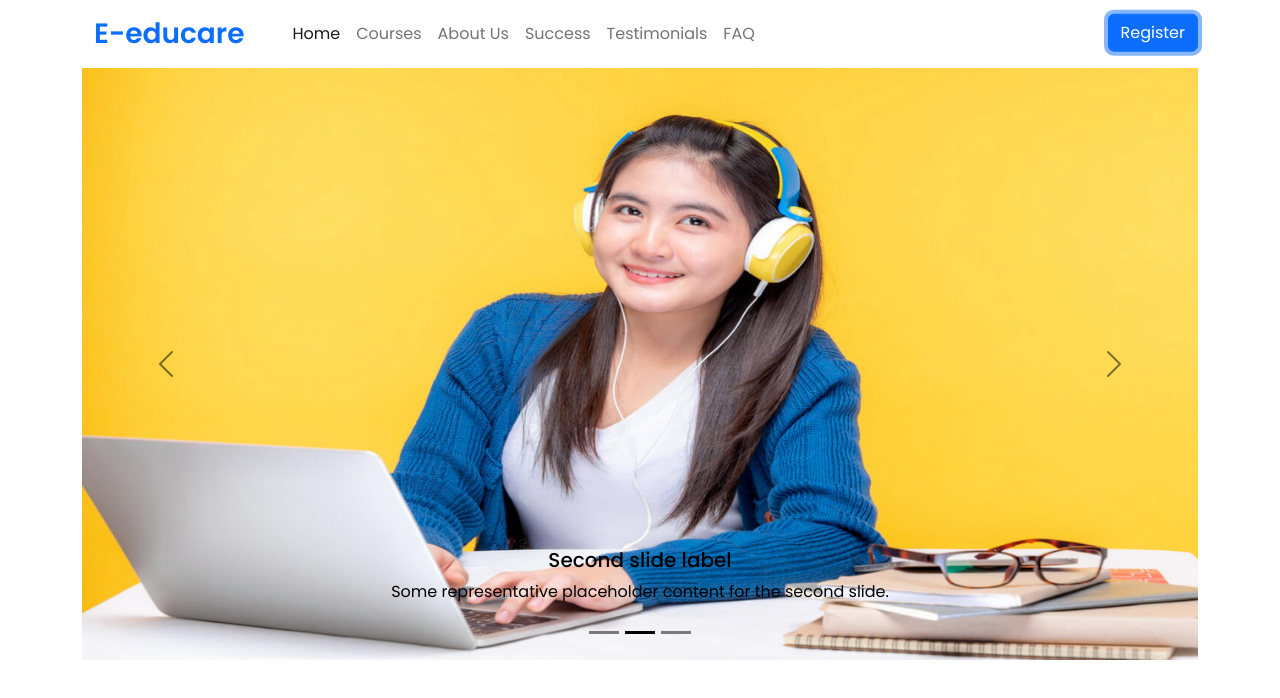
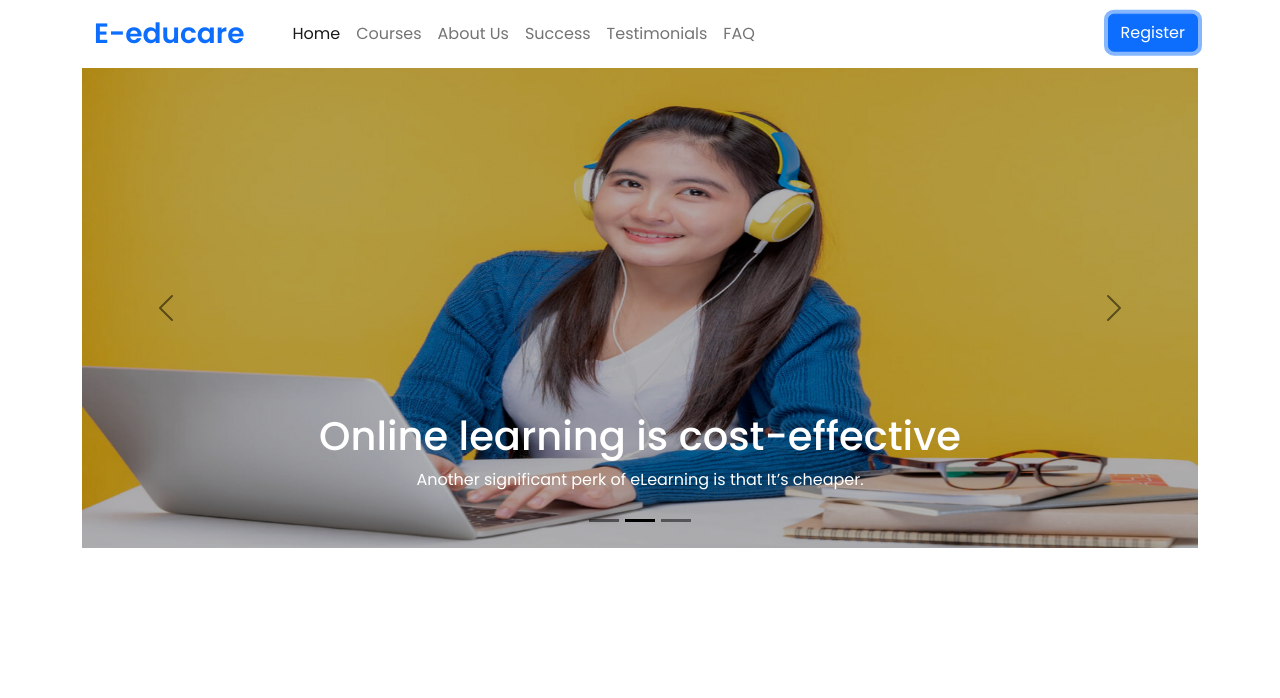
Before and after one commit to muntashir-wahid/e-educare, a plain HTML site: page index.html in a window 1280 px wide. Both pictures are taken after a click on the button "Register". Drawn offline with nearby package versions, Linux system fonts and the light colour scheme.

Commit message:
completed page main header

```diff
--- a/css/style.css
+++ b/css/style.css
@@ -10,6 +10,10 @@ body {
 /* Page Main Heading */
 /* **************** */
 
+.margin-bottom {
+  margin-bottom: 8.125rem;
+}
+
 /* Navigation */
 
 .nav-register-btn {
@@ -21,3 +25,19 @@ body {
     transform: translate(-100%, 36%);
   }
 }
+
+/* Hero Section */
+
+.section-hero {
+  height: 60vh;
+}
+
+.carousel-item--blur::before {
+  content: "";
+  position: absolute;
+  top: 0;
+  left: 0;
+  width: 100%;
+  height: 100%;
+  background-color: rgba(0, 0, 0, 0.3);
+}
--- a/index.html
+++ b/index.html
@@ -20,7 +20,7 @@
     <!-- ---------------- -->
     <!-- Page Main Header -->
     <!-- ---------------- -->
-    <header class="container">
+    <header class="container margin-bottom">
       <!-- Page Navigation -->
       <nav class="navbar navbar-expand-lg bg-white">
         <div class="container-fluid">
@@ -71,10 +71,10 @@
 
       <!-- Hero Section -->
 
-      <section>
+      <section class="section-hero">
         <div
           id="carouselExampleDark"
-          class="carousel carousel-dark slide"
+          class="carousel carousel-dark slide h-100"
           data-bs-ride="carousel"
         >
           <div class="carousel-indicators">
@@ -99,16 +99,19 @@
               aria-label="Slide 3"
             ></button>
           </div>
-          <div class="carousel-inner">
+          <div class="carousel-inner h-100">
             <!-- Banner 1 -->
-            <div class="carousel-item active" data-bs-interval="">
+            <div
+              class="carousel-item h-100 carousel-item--blur active"
+              data-bs-interval="5000"
+            >
               <img
                 src="./assets/img/cover/cover-1.png"
-                class="d-block w-100"
+                class="d-block w-100 h-100"
                 alt="A woman with a smiley face and thumbs up"
               />
               <div class="carousel-caption text-white">
-                <h1 class="fs-sm-5">Get Started Digital Learning</h1>
+                <h1>Get Started Digital Learning</h1>
                 <p>
                   A definite pro of e-Learning is that it lets learners choose
                   where and when they learn.
@@ -116,32 +119,36 @@
               </div>
             </div>
             <!-- Banner 2 -->
-            <div class="carousel-item" data-bs-interval="">
+            <div
+              class="carousel-item carousel-item--blur h-100"
+              data-bs-interval="5000"
+            >
               <img
                 src="./assets/img/cover/cover-2.png"
-                class="d-block w-100"
+                class="d-block w-100 h-100"
                 alt="..."
               />
-              <div class="carousel-caption d-none d-md-block">
-                <h5>Second slide label</h5>
+              <div class="carousel-caption text-white">
+                <h1>Online learning is cost-effective</h1>
                 <p>
-                  Some representative placeholder content for the second slide.
+                  Another significant perk of eLearning is that It’s cheaper.
                 </p>
               </div>
             </div>
 
             <!-- Banner 3 -->
-            <div class="carousel-item" data-bs-interval="">
+            <div
+              class="carousel-item carousel-item--blur h-100"
+              data-bs-interval="5000"
+            >
               <img
                 src="./assets/img/cover/cover-3.png"
-                class="d-block w-100"
+                class="d-block w-100 h-100"
                 alt="..."
               />
-              <div class="carousel-caption d-none d-md-block">
-                <h5>Third slide label</h5>
-                <p>
-                  Some representative placeholder content for the third slide.
-                </p>
+              <div class="carousel-caption text-white">
+                <h1>E-learning is time-efficient</h1>
+                <p>It can reduce learning time by between 25% and 60%</p>
               </div>
             </div>
           </div>
```
